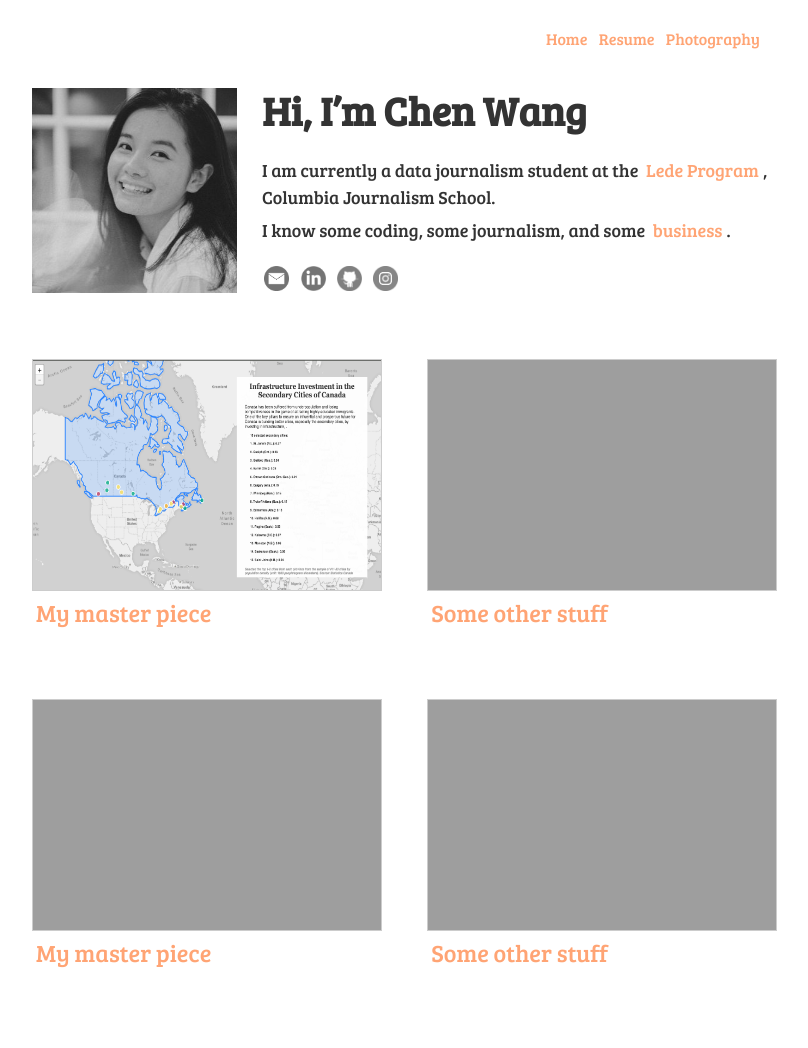
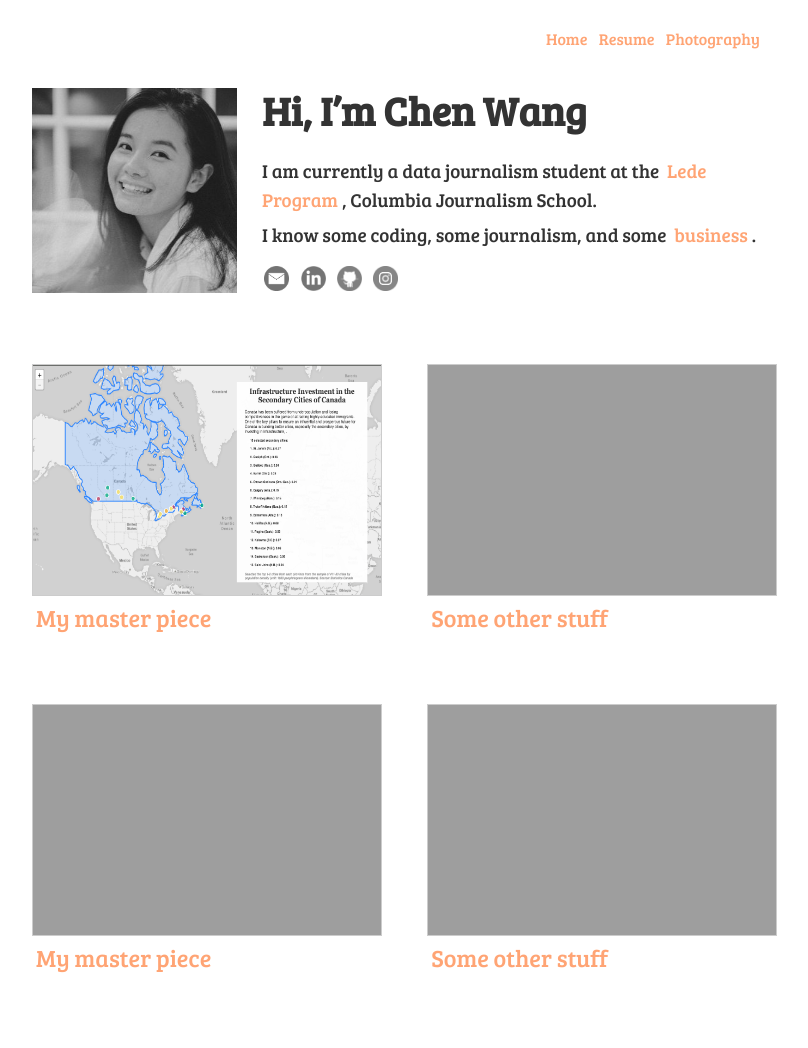
Before and after one commit to hichenwang/Data_Studio_Projects, a Jekyll site: the page built from docs/index.md, in a window 1280 px wide. Shown: the whole page, without its empty margins (233-1041 px from the left). Built offline with Jekyll 4.4.1, drawn with Linux system fonts in a browser that asks for light colours.

Commit message:
website update

```diff
--- a/docs/assets/css/main.css
+++ b/docs/assets/css/main.css
@@ -49,7 +49,7 @@ img {
 }
 
 p {
-  font-size: 18px;
+  font-size: 19px;
   line-height: 1.5;
   margin: 0.35em;
 }
```
